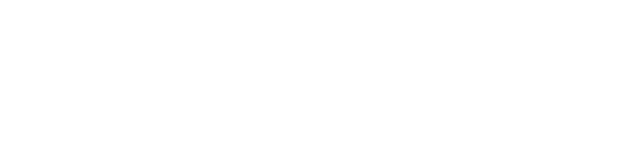
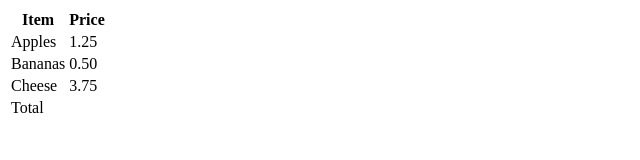
Before and after one commit to acciojob/grofers-checkout-2-jasbhatia, a website: page main.html in a window 1280 px wide. Shown: the whole page, without its empty margins (0-640 px from the left). Drawn offline with Linux system fonts and the light colour scheme.

Commit message:
created a submission

```diff
--- a/main.html
+++ b/main.html
@@ -8,6 +8,34 @@
 
 <body>
 	<!-- the entire body must be written by student -->
+	<table>
+  <thead>
+    <tr>
+      <th>Item</th>
+      <th>Price</th>
+    </tr>
+  </thead>
+  <tbody>
+    <tr>
+      <td>Apples</td>
+      <td data-ns-test="prices">1.25</td>
+    </tr>
+    <tr>
+      <td>Bananas</td>
+      <td data-ns-test="prices">0.50</td>
+    </tr>
+    <tr>
+      <td>Cheese</td>
+      <td data-ns-test="prices">3.75</td>
+    </tr>
+  </tbody>
+  <tfoot>
+    <tr>
+      <td>Total</td>
+<!--       <td data-ns-test="grandTotal">5.50</td> -->
+    </tr>
+  </tfoot>
+</table>
     <script type="text/javascript" src="./script.js">
 </script>
 
```
